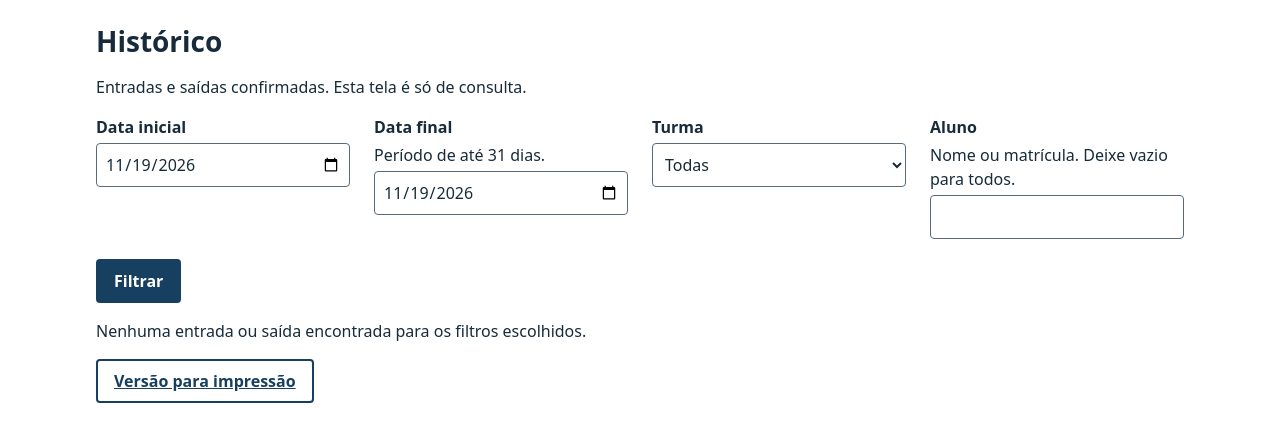
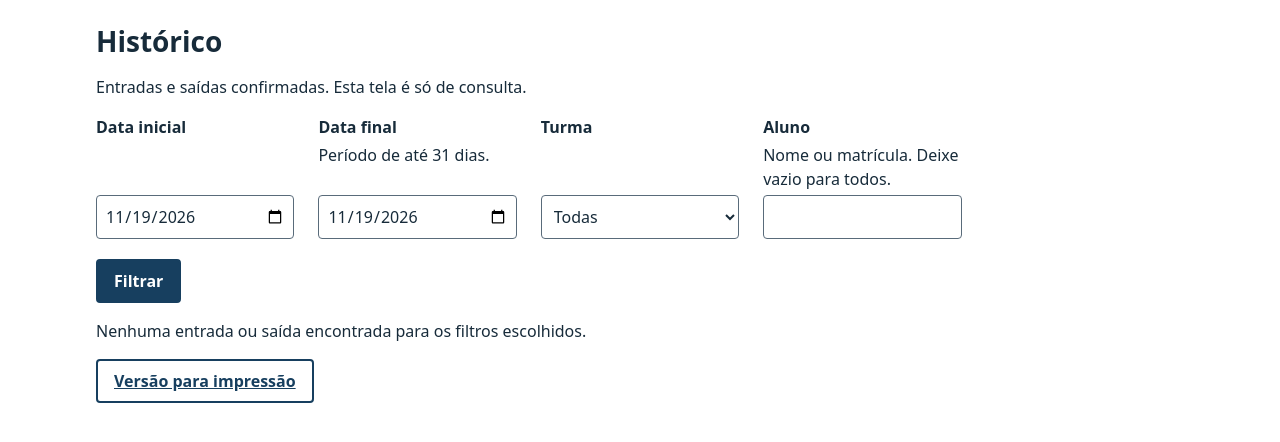
Before and after one commit to LuisEduardo77/PI---Furin, a Spring Boot app: page /historico in a window 1280 px wide. Shown: the part 47-489 px from the top of the page. Run offline with Spring Boot 4, Linux system fonts and the light colour scheme; data that the repository does not hold is empty; some of the project's set-up classes (security, data sources, template engines, error pages and the like) are left out, and stand-ins take their place; some libraries are stand-ins or nearby versions.

Commit message:
Data nos termos; filtros do histórico alinhados
- Termo de uso e Política de privacidade mostram "Criado em 10/11/2026"
  ao lado da versão (termos/textos.html).
- Filtros do histórico: os campos dividem as mesmas linhas (rótulo, dica,
  erro e caixa) por subgrid, e as caixas ficam alinhadas mesmo quando só
  alguns campos têm dica ou erro. Em 320 px, um campo por linha.
- Registro de IA atualizado.

./mvnw -B verify: 802 testes, nenhuma falha.

```diff
--- a/src/main/resources/static/css/base.css
+++ b/src/main/resources/static/css/base.css
@@ -498,15 +498,32 @@ output.monitor {
 
 /* Filtros do histórico (T-35; RF18): lado a lado quando cabe, um embaixo do outro em 320 px.
    A ordem do código é a ordem de foco (A11 §5.1.4) */
+/*
+ * Os campos dividem as mesmas linhas (rótulo, dica, erro e caixa) por subgrid: as caixas ficam
+ * alinhadas mesmo quando só alguns campos têm dica ou erro. Com 320 px, um campo por linha
+ */
 .filtros__campos {
-  display: flex;
-  flex-wrap: wrap;
-  gap: 0 1.5rem;
+  display: grid;
+  grid-template-columns: repeat(auto-fill, minmax(min(12rem, 100%), 1fr));
+  column-gap: 1.5rem;
 }
 
 .filtros__campos .campo {
-  flex: 1 1 12rem;
+  display: grid;
+  grid-row: span 4;
+  grid-template-rows: subgrid;
+  row-gap: 0;
   min-width: 0;
+}
+
+.filtros__campos .campo label { grid-row: 1; }
+.filtros__campos .campo .campo__dica { grid-row: 2; }
+.filtros__campos .campo .campo__erro { grid-row: 3; }
+
+.filtros__campos .campo input,
+.filtros__campos .campo select {
+  grid-row: 4;
+  align-self: end;
 }
 
 /* Versão para impressão do histórico (T-36; RF20) */
```
Also changed, not shown: docs/registro-de-ia.md (+1 -0 lines), src/main/resources/templates/termos/textos.html (+4 -4 lines).
